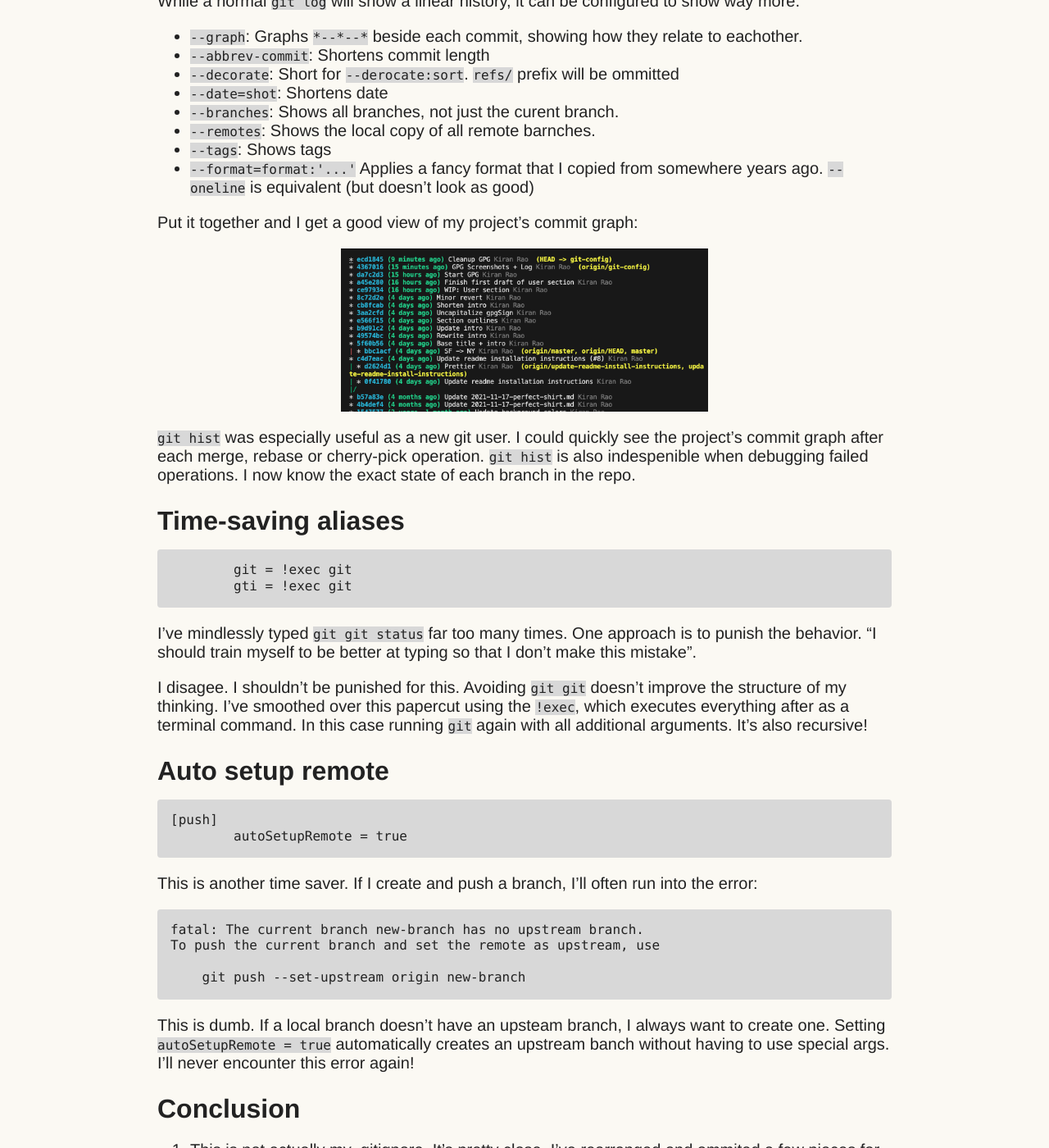
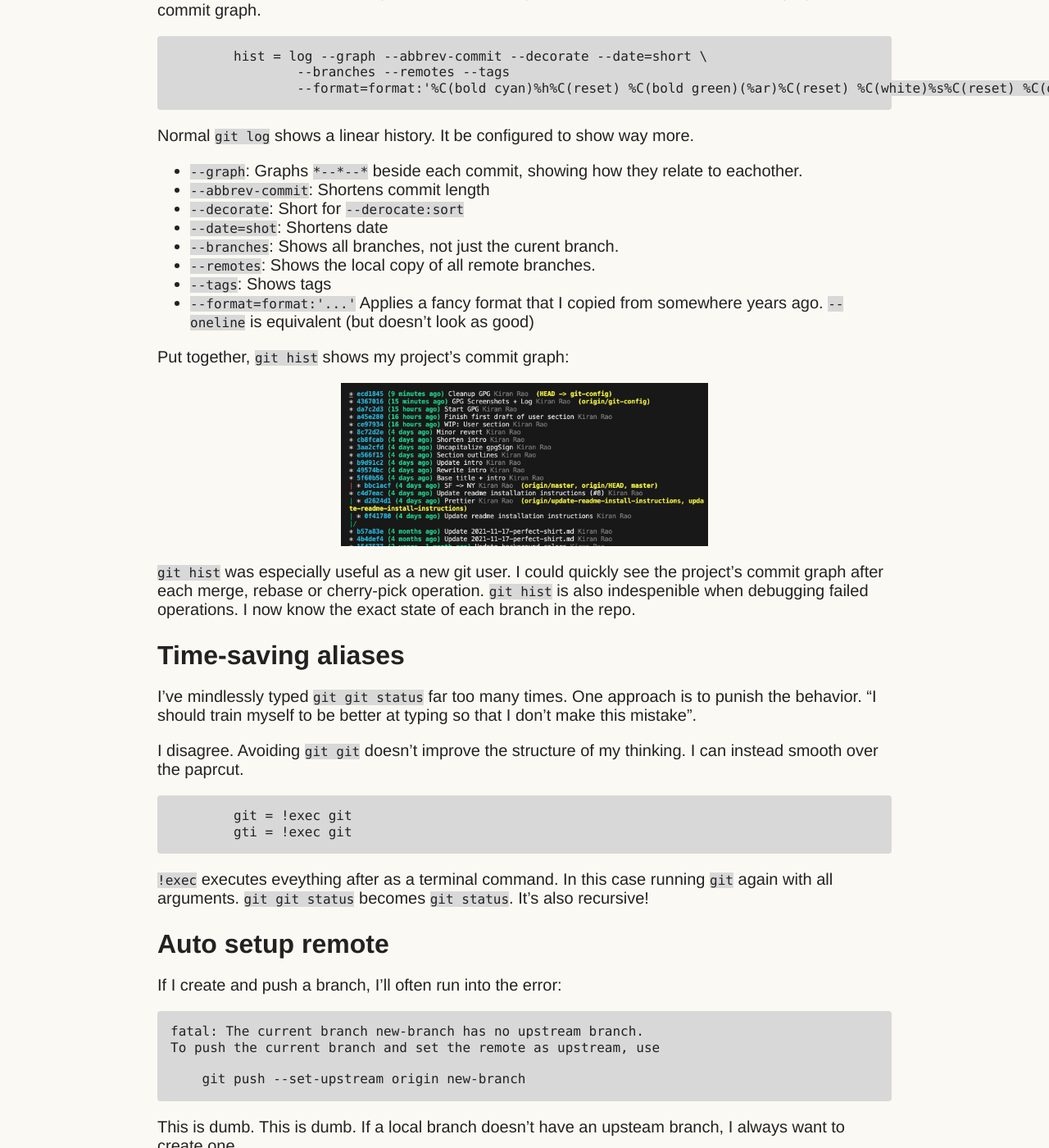
Before and after one commit to Kiran-Rao/kiran-rao.github.io, a Jekyll site: the page built from docs/unpublished/2024-06-20-git-config.md, in a window 1280 px wide and 1400 px high, scrolled down 3235 px. Shown: the whole window at 82% size. Built offline with Jekyll 4.4.1, drawn with Linux system fonts in a browser that asks for light colours; some of the changed text lies outside the part shown.

Commit message:
Reorder - add mini-description above code snippit of config

````diff
--- a/docs/unpublished/2024-06-20-git-config.md
+++ b/docs/unpublished/2024-06-20-git-config.md
@@ -55,15 +55,15 @@ This article disects my user git config. However, the configurations apply at al
 
 ## User section
 
+The user section is straightforward. It's my name and email.
+
 ```sh
 [user]
 	name = Kiran Rao
 	email = hi@kiranrao.ca
 ```
 
-The user section is straightforward. It's my name and email. But where is it actually used?
-
-The user's name and email gets included to every commit and tag. This is clearly visible by running `git log`:
+But where is it actually used? The user's name and email gets included to every commit and tag. This is clearly visible by running `git log`:
 
 ```sh
 commit ce97934132deb2b322c54de68ccbc1d402ca18e4 (HEAD -> git-config)
@@ -91,9 +94,13 @@ Luckly we have GPG to mitigate that.
 	gpgsign = true
 ```
 
-GPG is a public-key cryptography system used to sign commits.
-It ensures commits published were made by me (someone with my private key or access to my github account).
-GPG attaches a signature to evey commit. We can see the signature with `git log --show-signature`:
+The configuration instructs git:
+
+- `signingkey = AAAAABBBBBB`: The signing key to use
+- `program = gpg`: The program used to sign
+- `gpgsign = true`: To automatically attach a signature to every commit
+
+We can see the signature using `git log --show-signature`:
 
 ```sh
 commit da7c2d3863581f00d489c0852a91bc15ba98eae0 (HEAD -> git-config)
@@ -106,13 +113,15 @@ Date:   Fri Jun 14 21:00:11 2024 -0400
     Start GPG
 ```
 
-Commits appear "verified" in github, gitlab, and other git platforms.
+Commits now appear "verified" in github, gitlab, and other git platforms.
 
 <img class="diagram" src="/assets/gitconfig-verified.png" alt="github screenshot showing unverified and verified commit " width="50%" >
 
 I cannot go in-depth into how GPG signing works. [How (and why) to sign Git commits](https://withblue.ink/2020/05/17/how-and-why-to-sign-git-commits.html){:target="\_blank"} is an excellent article on the topic. For a practical guide on setting up GPG for a github account, [Generating a new GPG key](https://docs.github.com/en/authentication/managing-commit-signature-verification/generating-a-new-gpg-key){:target="\_blank"} and [Adding a GPG key to your GitHub account](https://docs.github.com/en/authentication/managing-commit-signature-verification/adding-a-gpg-key-to-your-github-account){:target="\_blank"}
 
 ## Alias common actions
+
+Git aliases let me to run commands with fewer keystrokes. I've aliased common commands to be slightly faster.
 
 ```sh
 [alias]
@@ -125,8 +134,6 @@ I cannot go in-depth into how GPG signing works. [How (and why) to sign Git comm
 	rb = rebase
 ```
 
-Git aliases let me to run commands with fewer keystrokes. I've aliased common commands to be slightly faster.
-
 ## Pretty commit history
 
 I've aliased commands too long to write comfortably. `git hist` uses `git log` to show a project's commit graph.
@@ -137,18 +144,18 @@ I've aliased commands too long to write comfortably. `git hist` uses `git log` t
 		--format=format:'%C(bold cyan)%h%C(reset) %C(bold green)(%ar)%C(reset) %C(white)%s%C(reset) %C(dim white)%an%C(reset) %C(bold yellow)%d%C(reset)' \
 ```
 
-While a normal `git log` will show a linear history, it can be configured to show way more.
+Normal `git log` shows a linear history. It be configured to show way more.
 
 - `--graph`: Graphs `*--*--*` beside each commit, showing how they relate to eachother.
 - `--abbrev-commit`: Shortens commit length
-- `--decorate`: Short for `--derocate:sort`. `refs/` prefix will be ommitted
+- `--decorate`: Short for `--derocate:sort`
 - `--date=shot`: Shortens date
 - `--branches`: Shows all branches, not just the curent branch.
-- `--remotes`: Shows the local copy of all remote barnches.
+- `--remotes`: Shows the local copy of all remote branches.
 - `--tags`: Shows tags
 - `--format=format:'...'` Applies a fancy format that I copied from somewhere years ago. `--oneline` is equivalent (but doesn't look as good)
 
-Put it together and I get a good view of my project's commit graph:
+Put together, `git hist` shows my project's commit graph:
 
 <img class="diagram" src="/assets/gitconfig-hist.png" alt="terminal screenshot of the alias git hist showing the commit graph" width="50%" >
 
@@ -159,27 +166,23 @@ I now know the exact state of each branch in the repo.
 
 ## Time-saving aliases
 
+I've mindlessly typed `git git status` far too many times.
+One approach is to punish the behavior.
+"I should train myself to be better at typing so that I don't make this mistake".
+
+I disagree. Avoiding `git git` doesn't improve the structure of my thinking. I can instead smooth over the paprcut.
+
 ```sh
 	git = !exec git
 	gti = !exec git
 ```
 
-I've mindlessly typed `git git status` far too many times.
-One approach is to punish the behavior.
-"I should train myself to be better at typing so that I don't make this mistake".
-
-I disagee. I shouldn't be punished for this.
-Avoiding `git git` doesn't improve the structure of my thinking. I've smoothed over this papercut using the `!exec`, which executes everything after as a terminal command.
-In this case running `git` again with all additional arguments. It's also recursive!
+`!exec` executes eveything after as a terminal command.
+In this case running `git` again with all arguments. `git git status` becomes `git status`. It's also recursive!
 
 ## Auto setup remote
 
-```sh
-[push]
-	autoSetupRemote = true
-```
-
-This is another time saver. If I create and push a branch, I'll often run into the error:
+If I create and push a branch, I'll often run into the error:
 
 ```sh
 fatal: The current branch new-branch has no upstream branch.
@@ -188,10 +191,18 @@ To push the current branch and set the remote as upstream, use
     git push --set-upstream origin new-branch
 ```
 
-This is dumb. If a local branch doesn't have an upsteam branch, I always want to create one.
+This is dumb. This is dumb. If a local branch doesn't have an upsteam branch, I always want to create one.
+
+```sh
+[push]
+	autoSetupRemote = true
+```
+
 Setting `autoSetupRemote = true` automatically creates an upstream banch without having to use special args.
 I'll never encounter this error again!
 
 ## Conclusion
 
+Dissecting my .gitconfig file, we
+
 [^1]: This is not actually my .gitignore. It's pretty close. I've rearranged and ommited a few pieces for privacy and clarity.
````
Also changed, not shown: other parts of docs/unpublished/2024-06-20-git-config.md (+4 -1 lines).
